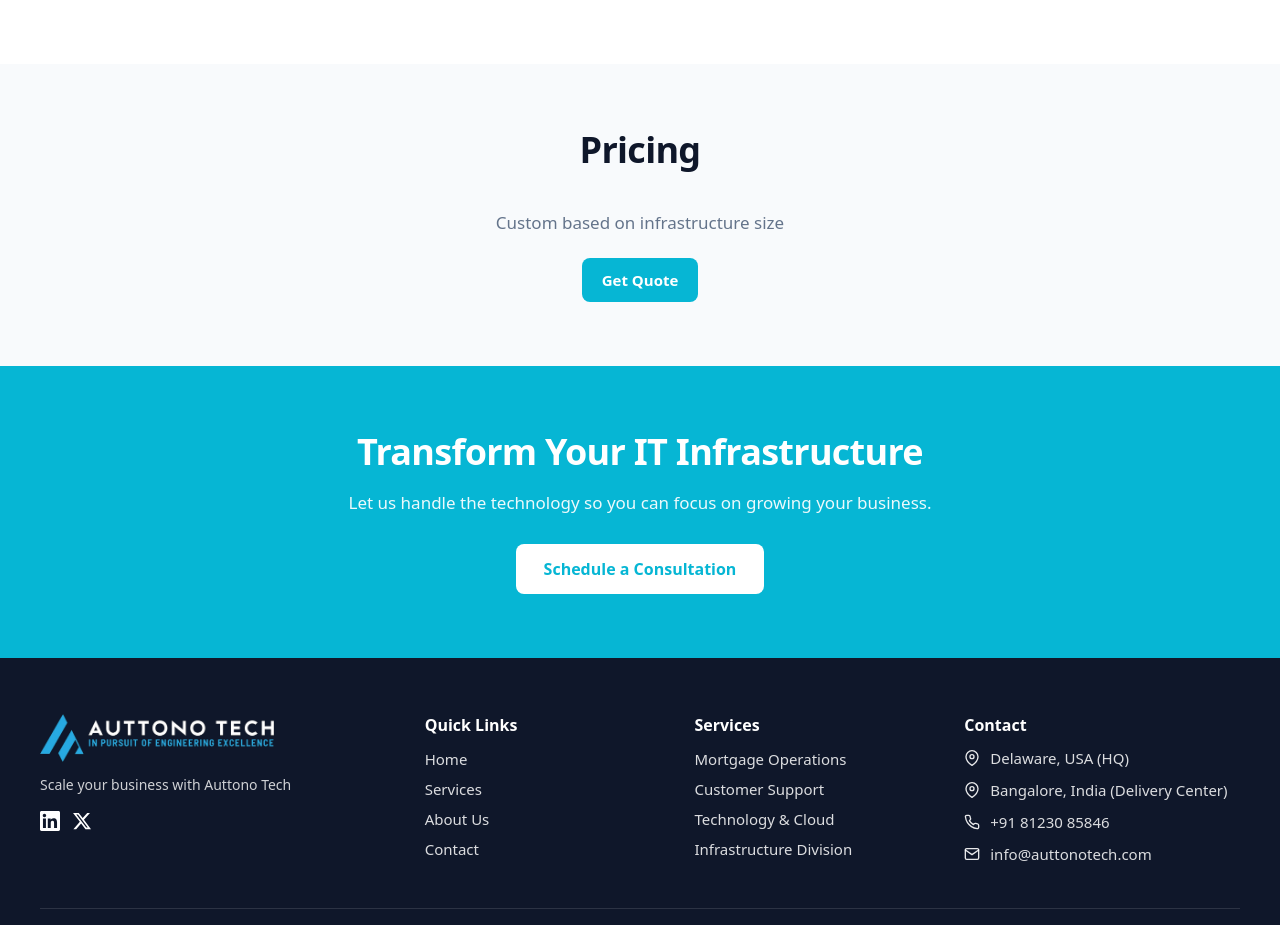
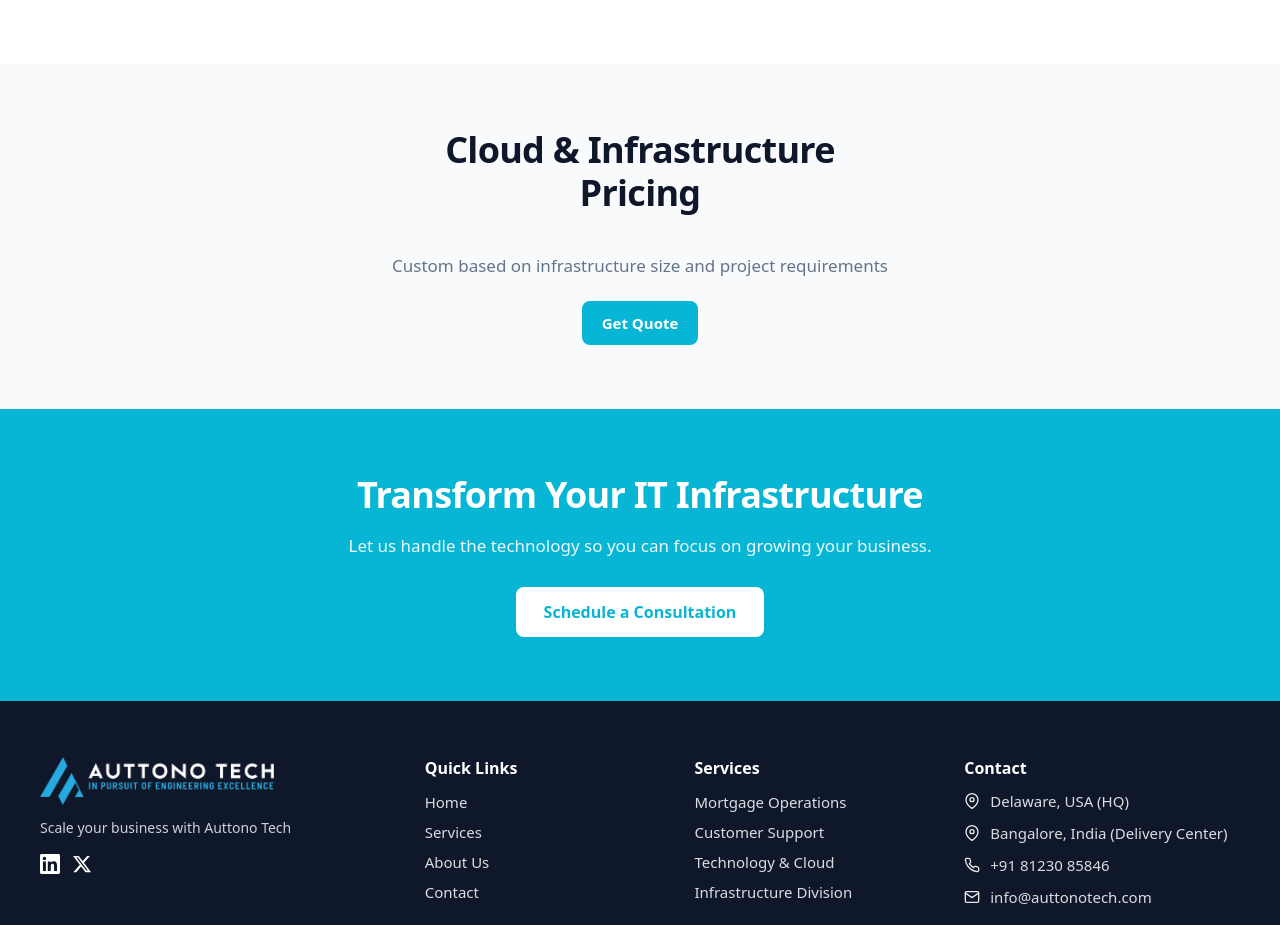
Before and after one commit to sai-kishore-11235/auttonotech-landing, a React (Vite) app: page /services/technology in a window 1280 px wide. Shown: the part 861-1786 px from the top of the page. Built offline with nearby package versions, Linux system fonts and the light colour scheme.

Commit message:
Updated content

```diff
--- a/src/pages/TechnologyServicesPage.tsx
+++ b/src/pages/TechnologyServicesPage.tsx
@@ -40,9 +40,25 @@ const TAB_CONTENT: Record<TabId, { title: string; items: { title: string; desc:
   web: { title: 'Web Services', items: WEB_SERVICES },
 };
 
+const TAB_PRICING: Record<TabId, { title: string; description: string }> = {
+  cloud: {
+    title: 'Cloud & Infrastructure Pricing',
+    description: 'Custom based on infrastructure size and project requirements',
+  },
+  it: {
+    title: 'IT Support Pricing',
+    description: 'Flexible support plans tailored to your team size, endpoints, and SLA requirements',
+  },
+  web: {
+    title: 'Web Services Pricing',
+    description: 'Custom project and maintenance plans tailored to your goals and ongoing needs',
+  },
+};
+
 export function TechnologyServicesPage() {
   const [activeTab, setActiveTab] = useState<TabId>('cloud');
   const content = TAB_CONTENT[activeTab];
+  const pricing = TAB_PRICING[activeTab];
 
   return (
     <div className="page page--service">
@@ -100,10 +116,10 @@ export function TechnologyServicesPage() {
       <ScrollReveal as="section" id="pricing" className="tech-pricing" aria-labelledby="tech-pricing-heading">
         <div className="service-section-inner service-section-inner--narrow">
           <h2 id="tech-pricing-heading" className="service-section-title scroll-reveal-child">
-            Pricing
+            {pricing.title}
           </h2>
           <p className="tech-pricing-desc scroll-reveal-child">
-            Custom based on infrastructure size
+            {pricing.description}
           </p>
           <Link className="btn-mortgage-pricing scroll-reveal-child" to="/contact">
             Get Quote
```
